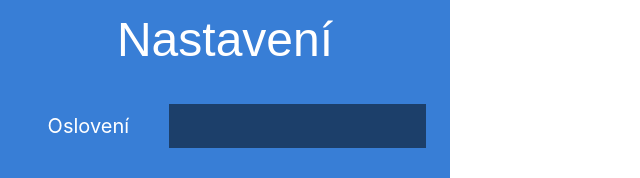
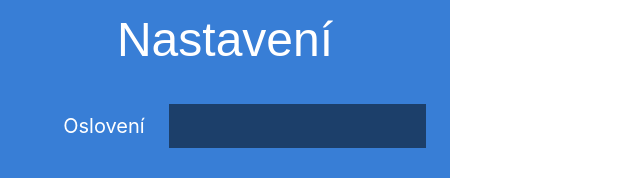
Before and after one commit to filipmagula/skolka, a Vue app: page / in a window 1280 px wide. Both pictures are taken after a click on the element "Nastavení hráče". Shown: the top 178 px of the page, without its empty margins (0-640 px from the left). Built offline with nearby package versions, Linux system fonts and the light colour scheme; a web font is replaced by a local one.

Commit message:
typo fix

```diff
--- a/src/components/PlayerView.vue
+++ b/src/components/PlayerView.vue
@@ -3,7 +3,7 @@
     <div class="title text-5xl p-4 text-white">Nastavení</div>
     <div class="flex flex-col flex-wrap p-2 text-white items-start">
       <div class="flex flex-row  m-4">
-        <div class="text-xl mr-4 p-2 w-1/3 text-rights"> Oslovení </div>
+        <div class="text-xl mr-4 p-2 w-1/3 text-right"> Oslovení </div>
         <input type="text" class="text-3xl  bg-transblack px-4 w-2/3 "  id="playerName" v-model="playerName" />
       </div>
       <div class="flex flex-row  m-4 ">
```
